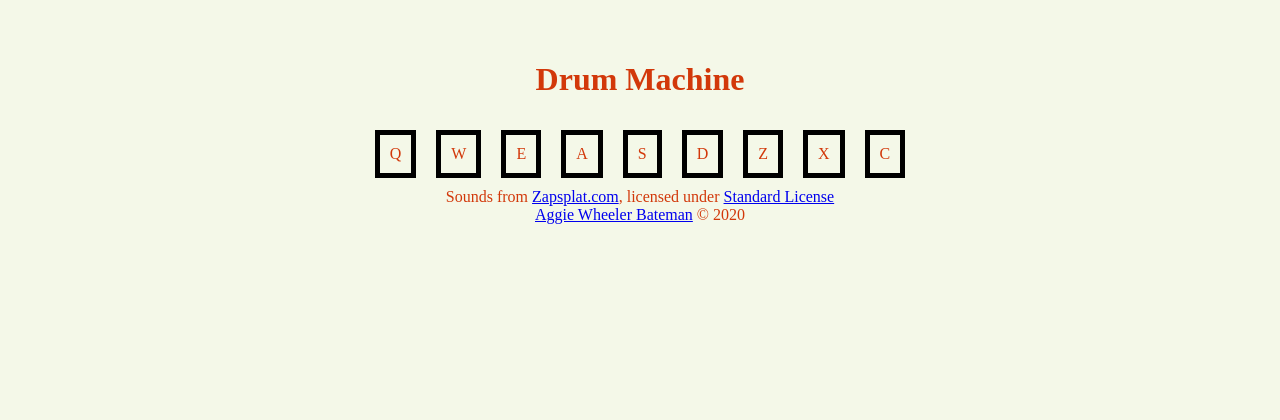
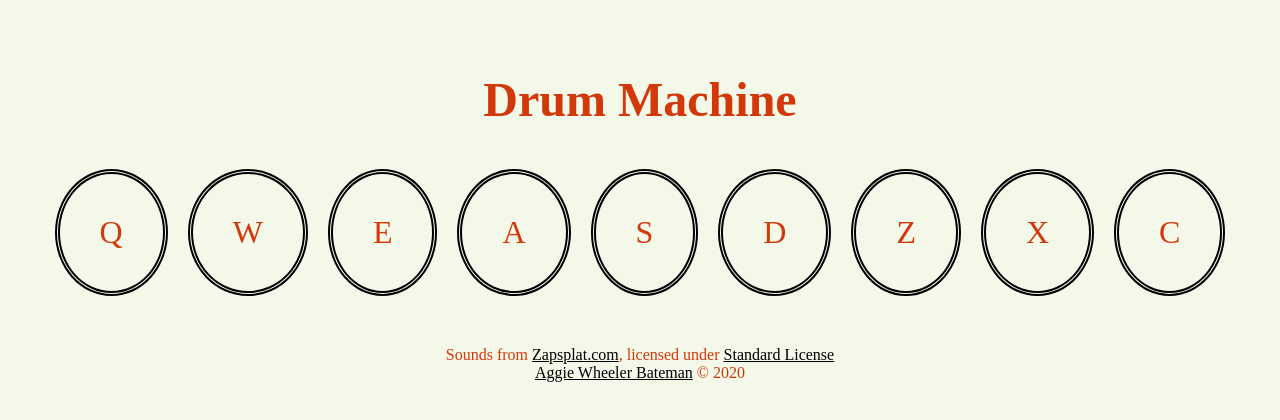
Before and after one commit to aggiewb/drum-machine, a React (Create React App) app in the folder client/: page / in a window 1280 px wide. Shown: the top 420 px of the page. Built offline with nearby package versions, Linux system fonts and the light colour scheme; a web font is replaced by a local one.

Commit message:
Add styling to h1, .drum-pad, .drum-pad:hover, footer, and a
elements

```diff
--- a/client/src/App.css
+++ b/client/src/App.css
@@ -1,12 +1,31 @@
+h1 {
+    font-size: 3rem;
+}
+
 #display {
     display: flex;
     justify-content: space-evenly;
     flex-wrap: wrap;
-
 }
 
 .drum-pad {
-    padding: 10px;
+    padding: 40px;
     margin: 10px;
-    border: 5px solid black;
+    border-radius: 50%;
+    border: 5px double black;
+    cursor: pointer;
+    font-size: 2rem;
 }
+
+.drum-pad:hover {
+    color: #f4f8e8;
+    background-color: #d2380a;
+}
+
+footer {
+    margin-top: 40px;
+}
+
+a {
+    color: black;
+}
```
